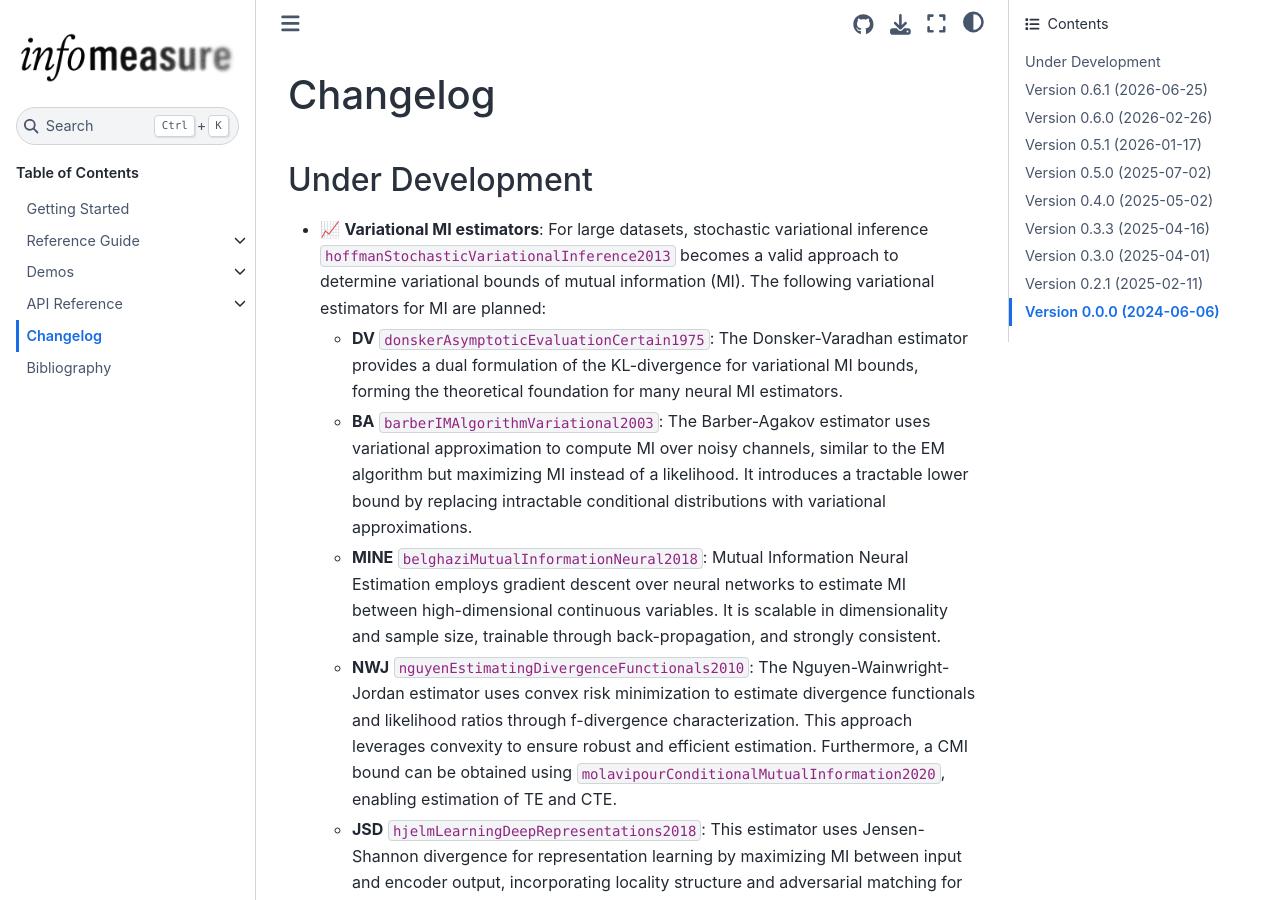
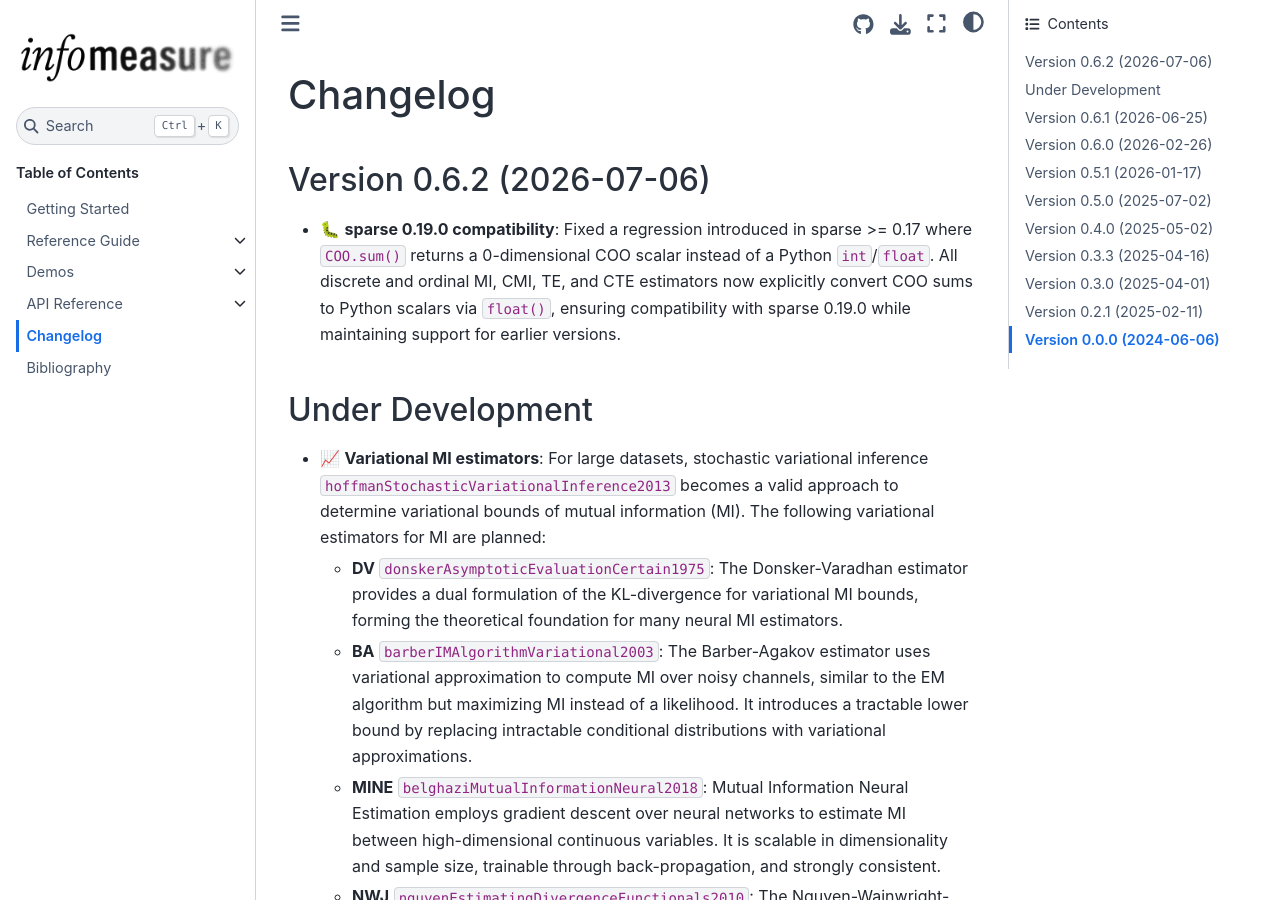
Before and after one commit to cbueth/infomeasure, a Sphinx documentation site: the page built from docs/changelog.md, in a window 1280 px wide and 900 px high. Built offline with Sphinx 7.4.7 and the Sphinx Book theme 1.1.4, drawn with Linux system fonts in a browser that asks for light colours; pages that are not in the unit, such as notebooks, are missing from menus; cross-references to code outside the pages are shown as plain code.

Commit message:
fix: support sparse `0.19.0`

```diff
--- a/docs/changelog.md
+++ b/docs/changelog.md
@@ -1,4 +1,8 @@
 # Changelog
+
+## Version 0.6.2 (2026-07-06)
+
+- 🐛 **sparse 0.19.0 compatibility**: Fixed a regression introduced in sparse >= 0.17 where `COO.sum()` returns a 0-dimensional COO scalar instead of a Python `int`/`float`. All discrete and ordinal MI, CMI, TE, and CTE estimators now explicitly convert COO sums to Python scalars via `float()`, ensuring compatibility with sparse 0.19.0 while maintaining support for earlier versions.
 
 ## Under Development
 
--- a/docs/conf.py
+++ b/docs/conf.py
@@ -22,7 +22,7 @@ from datetime import datetime
 project = "infomeasure"
 copyright = f"2024–{datetime.now().year}, infomeasure maintainers"
 author = "Carlson Büth, Acharya Kishor, and Massimiliano Zanin"
-version = "0.6.1"
+version = "0.6.2"
 
 # -- General configuration ---------------------------------------------------
 # https://www.sphinx-doc.org/en/master/usage/configuration.html#general-configuration
--- a/infomeasure/_version.py
+++ b/infomeasure/_version.py
@@ -1,3 +1,3 @@
 """infomeasure package version."""
 
-__version__ = "0.6.1"
+__version__ = "0.6.2"
```
Also changed, not shown: 2 other files.
